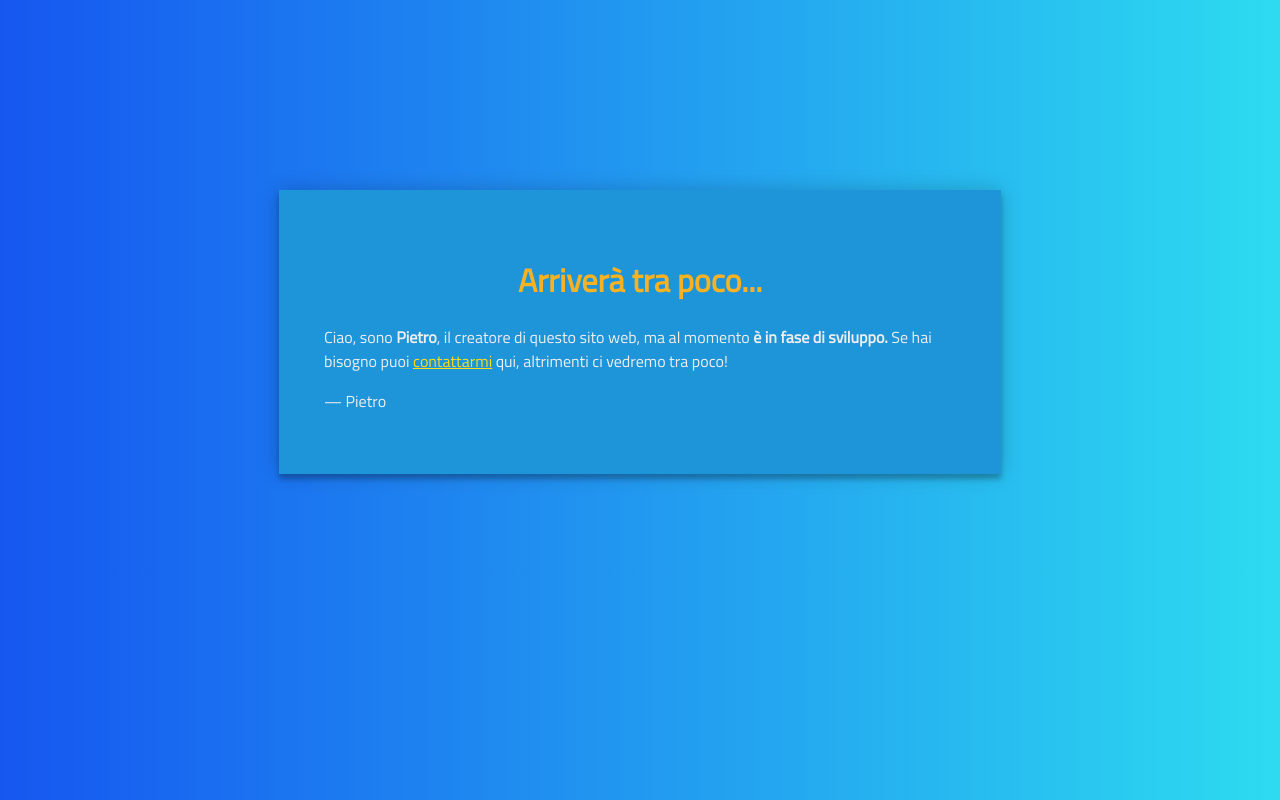
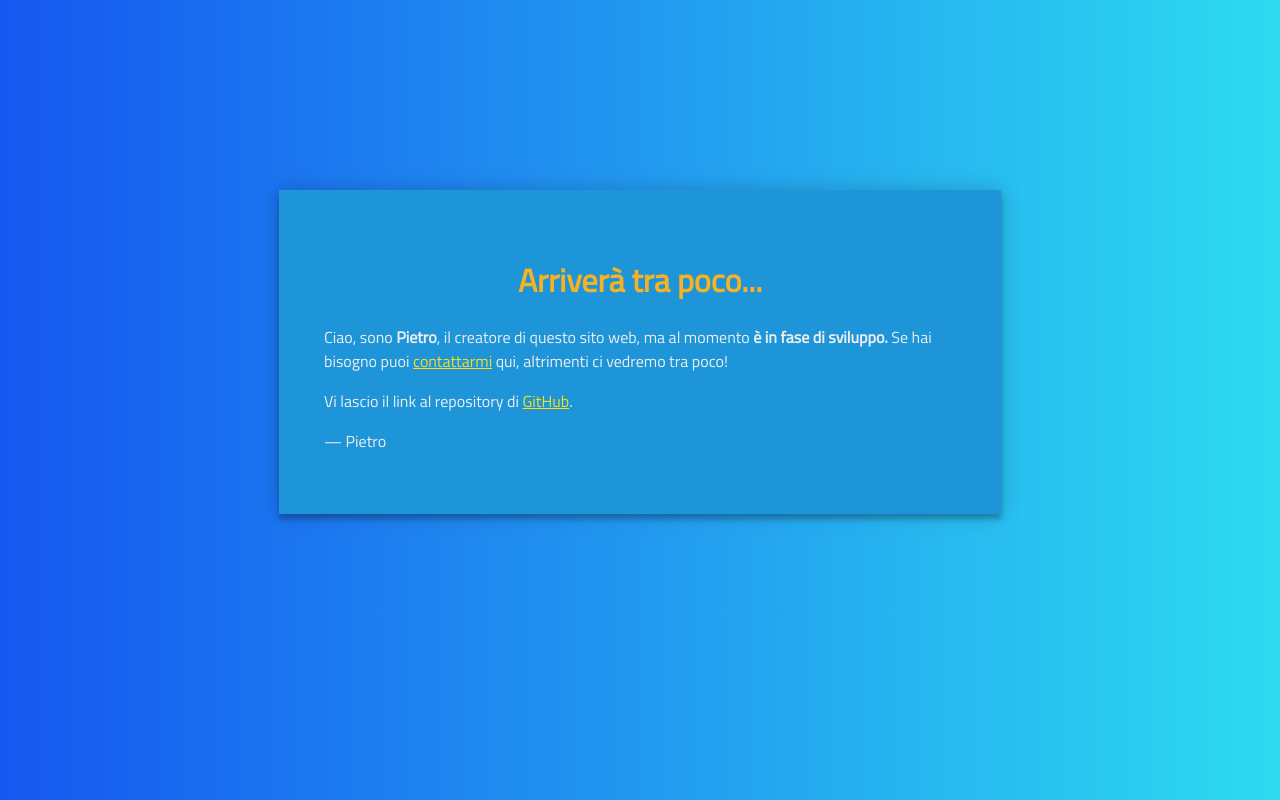
Before and after one commit to pietro2356/rocchionetworkrepo, an Angular app: page / in a window 1280 px wide. Built offline with nearby package versions, Linux system fonts and the light colour scheme.

Commit message:
Add repo link

```diff
--- a/src/app/app.component.html
+++ b/src/app/app.component.html
@@ -3,6 +3,7 @@
   <h1>Arriverà tra poco...</h1>
   <div>
     <p>Ciao, sono <b>Pietro</b>, il creatore di questo sito web, ma al momento <b>è in fase di sviluppo.</b> Se hai bisogno puoi <a href="mailto:pietro.rocchio@gmail.com">contattarmi</a> qui, altrimenti ci vedremo tra poco!</p>
+    <p>Vi lascio il link al repository di <a href="https://github.com/pietro2356/rocchionetworkrepo">GitHub</a>.</p>
     <p>&mdash; Pietro</p>
   </div>
 </div>
--- a/src/index.html
+++ b/src/index.html
@@ -2,7 +2,7 @@
 <html lang="en">
 <head>
   <meta charset="utf-8">
-  <title>Rocchionetwork.Com</title>
+  <title>Rocchio Network</title>
   <base href="/">
   <meta name="viewport" content="width=device-width, initial-scale=1">
   <link rel="icon" type="image/x-icon" href="favicon.ico">
```
Also changed, not shown: 1 other file (tests, documents, lock files or other folders).
